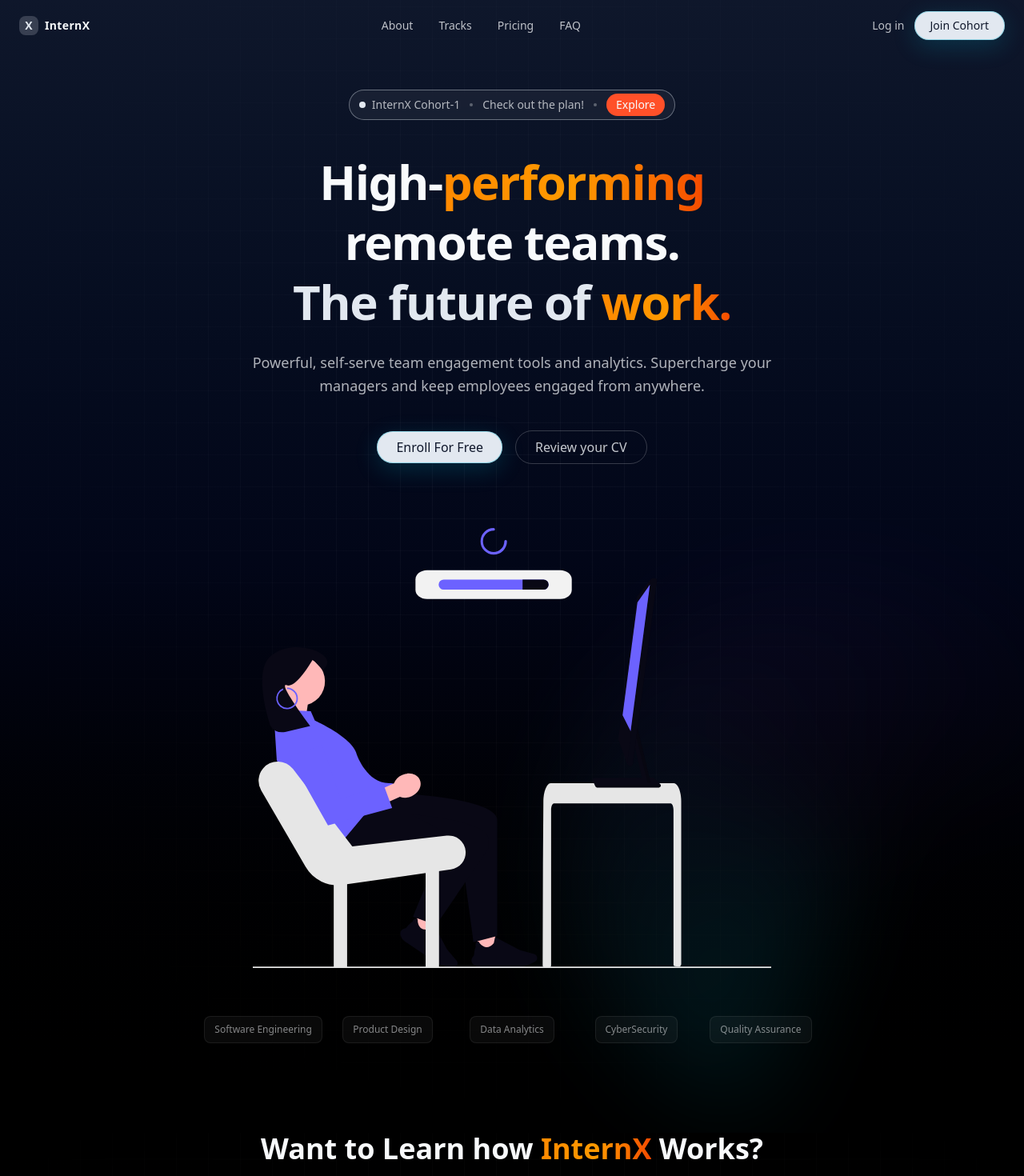
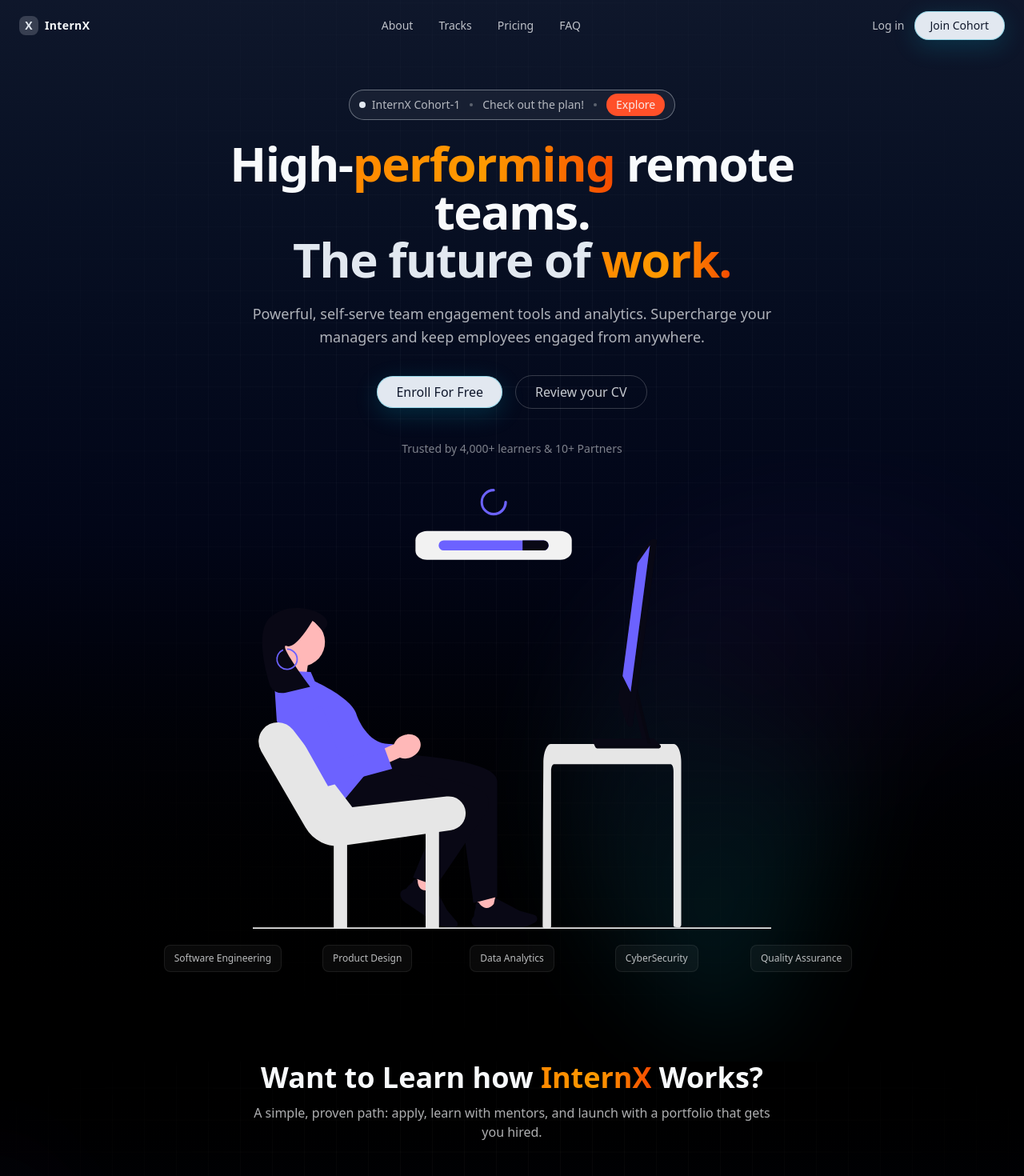
Before and after one commit to oluwaferanmi-jo/InternX, a Next.js app: page / in a window 1280 px wide. Shown: the top 1470 px of the page at 80% size. Built offline with nearby package versions, Linux system fonts and the light colour scheme.

Commit message:
hero modification

```diff
--- a/components/sections/DividerArt.tsx
+++ b/components/sections/DividerArt.tsx
@@ -5,7 +5,7 @@
 export default function DividerArt() {
   // Aspect ratio from your Figma frame: 1384 × 776
   return (
-    <div className="relative z-10 mt-10 lg:mt-10 lg:mb-5 mb-5">
+    <div className="relative z-10 mt-5 lg:mt-10 lg:mb-5 mb-5">
       {/* responsive width; always centered */}
       <div
         className="mx-auto w-[min(92vw,1100px)]"
--- a/components/sections/hero.tsx
+++ b/components/sections/hero.tsx
@@ -11,10 +11,10 @@
       className="
         relative overflow-hidden
         bg-gradient-to-b from-slate-900 via-slate-950 to-black
-        text-foreground
+        text-foreground bb-5
       "
     >
-      {/* background grid */}
+      {/* Decorative: faint grid + stars */}
       <div
         aria-hidden
         className="pointer-events-none absolute inset-0 [mask-image:radial-gradient(60%_60%_at_50%_40%,black,transparent)]"
@@ -26,7 +26,7 @@
         }}
       />
 
-      {/* cyan arc */}
+      {/* Decorative: cyan arc on the right */}
       <div
         aria-hidden
         className="absolute -right-32 bottom-0 h-[700px] w-[700px] rounded-full blur-3xl opacity-20"
@@ -36,14 +36,13 @@
         }}
       />
 
-      {/* CONTENT */}
-      <div className="relative mx-auto max-w-7xl px-4 sm:px-6 lg:px-8 py-16 sm:py-24 lg:py-28">
-        {/* One vertical rhythm for everything */}
-        <div className="flex flex-col items-stretch space-y-6 sm:space-y-8 lg:space-y-10">
-
-          {/* Badge */}
+      {/* Content */}
+      <div className="relative mx-auto max-w-7xl px-6 pt-20 pb-10 lg:pb-28 sm:pt-28 sm:pb-28">
+        {/* top badge */}
         <div className="flex justify-center">
-            <div className="inline-flex max-w-[92vw] items-center gap-2 rounded-full border border-primary/40 bg-white/5 px-3 py-1 text-xs sm:text-sm text-foreground/80 backdrop-blur">
+     <div className="mx-auto mb-6 inline-flex max-w-[92vw] items-center gap-2
+        rounded-full border border-primary/40 bg-white/5 px-3 py-1
+        text-xs sm:text-sm text-foreground/80 backdrop-blur">
           <span className="h-2 w-2 shrink-0 rounded-full bg-primary" />
           <span className="shrink-0 whitespace-nowrap text-foreground/70">InternX Cohort-1</span>
           <span className="mx-1 h-1 w-1 shrink-0 rounded-full bg-white/30" />
@@ -51,40 +50,35 @@
            <span className="mx-1 h-1 w-1 shrink-0 rounded-full bg-white/30" />
           <Link
             href="#features"
-                className="shrink-0 whitespace-nowrap rounded-full bg-[#ff5029] px-3 py-1 text-foreground hover:bg-[#ff5029]/90"
-              >
+ className="shrink-0 whitespace-nowrap rounded-full bg-[#ff5029] px-3 py-1
+               text-foreground/90 hover:bg-primary/20"          >
             Explore
           </Link>
         </div>
         </div>
-
-          {/* Heading + subtext */}
-          <div className="text-center">
-            <h1 className="mx-auto max-w-4xl text-balance text-4xl sm:text-6xl font-bold leading-tight tracking-tight">
+        <h1 className="mx-auto max-w-4xl text-center text-4xl font-bold tracking-tight sm:text-6xl">
           High-
          <span className="bg-gradient-to-r from-orange-400 via-amber-500 to-orange-600 bg-clip-text text-transparent">
          performing
-              </span>{" "}
-              remote teams.
+
+          </span> remote teams.
           <br />
-              <span className="text-primary">
-                The future of{" "}
-                <span className="bg-gradient-to-r from-orange-400 via-amber-500 to-orange-600 bg-clip-text text-transparent">
+          <span className="text-primary">The future of <span className="bg-gradient-to-r from-orange-400 via-amber-500 to-orange-600 bg-clip-text text-transparent">
           work.
-                </span>
-              </span>
+
+          </span> </span>
         </h1>
 
-            <p className="mx-auto mt-4 sm:mt-6 max-w-2xl text-base sm:text-lg leading-relaxed text-foreground/70">
-              Powerful, self-serve team engagement tools and analytics. Supercharge your managers and keep employees engaged from anywhere.
+        <p className="mx-auto mt-6 max-w-2xl text-center text-base leading-relaxed text-foreground/70 sm:text-lg">
+          Powerful, self-serve team engagement tools and analytics. Supercharge your
+          managers and keep employees engaged from anywhere.
         </p>
-          </div>
 
-          {/* CTAs */}
-          <div className="flex items-center justify-center gap-3 sm:gap-4">
+        {/* CTA */}
+        <div className="mt-8 flex items-center justify-center gap-4">
           <Button
             asChild
-              className="rounded-full px-6 py-5 text-base bg-primary hover:bg-primary/90 shadow-[0_0_0_1px_rgba(6,182,212,.35)_inset,0_8px_30px_rgba(6,182,212,.2)]"
+            className="rounded-full px-6 py-5 text-base shadow-[0_0_0_1px_rgba(6,182,212,.35)_inset,0_8px_30px_rgba(6,182,212,.2)] bg-primary hover:bg-primary/90"
           >
             <Link href="/signup">Enroll For Free</Link>
           </Button>
@@ -96,24 +90,32 @@
             Review your CV
           </Link>
         </div>
+<div className="mt-10 text-center text-sm text-foreground/50"> Trusted by 4,000+ learners & 10+ Partners </div>
+      <DividerArt/>
 
-          {/* Divider art with consistent spacing */}
-          <div className="mx-auto">
-            <DividerArt />
-          </div>
+        {/* Mobile: one single scrolling row */}
+<div className="sm:hidden mt-6">
+  <div className="relative overflow-hidden marquee-mask">
+    <div
+      className="
+        marquee-anim flex w-[200%] animate-[marquee-x_18s_linear_infinite]
+      "
+    >
+      {/* copy 1 */}
+      <MarqueeContent />
 
-          {/* Mobile marquee + desktop grid switch */}
-          <div className="sm:hidden">
-            <div className="relative overflow-hidden marquee-mask">
-              <div className="animate-marquee flex w-[200%]">
-                <MarqueeContent />
+      {/* copy 2 (duplicate for seamless loop) */}
       <MarqueeContent aria-hidden />
     </div>
   </div>
 </div>
 
+{/* Tablet/Desktop: normal grid */}
 <div
-            className="hidden sm:grid mx-auto max-w-4xl grid-cols-2 lg:grid-cols-5 justify-items-center gap-x-2 gap-y-6 opacity-75"
+  className="
+    hidden sm:grid mx-auto mt-4 max-w-4xl grid-cols-2  justify-items-center gap-x-2 gap-y-6
+    opacity-75 lg:grid-cols-5
+  "
 >
   <Track name="Software Engineering" />
   <Track name="Product Design" />
@@ -122,15 +124,19 @@
   <Track name="Quality Assurance" />
 </div>
 </div>
-      </div>
     </section>
   );
 }
 
-/* marquee content unchanged */
 function MarqueeContent(props: React.HTMLAttributes<HTMLDivElement>) {
   return (
-    <div className="flex min-w-[50%] shrink-0 items-center gap-3 px-2 whitespace-nowrap" {...props}>
+    <div
+      className="
+        flex min-w-[50%] shrink-0 items-center gap-3 px-2
+        whitespace-nowrap
+      "
+      {...props}
+    >
       <Track name="Software Engineering" />
       <Track name="Product Design" />
       <Track name="Data Analytics" />
@@ -142,7 +148,7 @@
 
 function Track({ name }: { name: string }) {
   return (
-    <div className="rounded-md border border-white/10 bg-white/5 px-3 py-2 text-xs text-foreground/70">
+    <div className="rounded-md border border-white/10 bg-white/5 px-3 py-2 text-xs text-foreground/white">
       {name}
     </div>
   );
```
Lines whose indentation alone changed are shown as unchanged.
